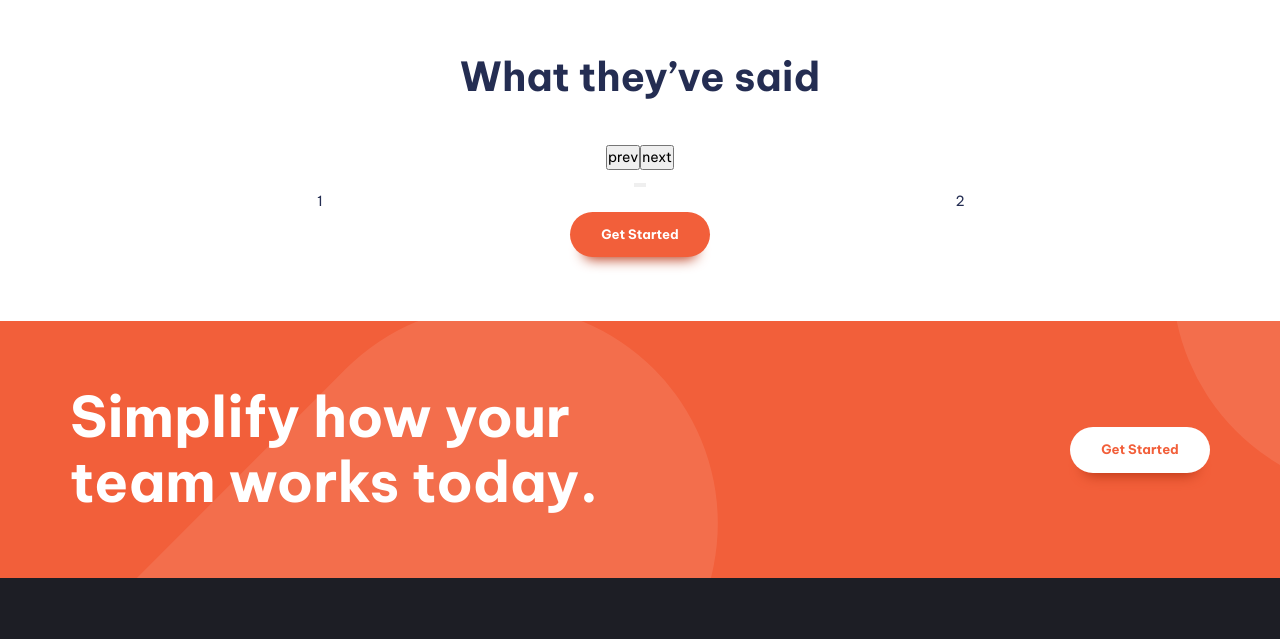
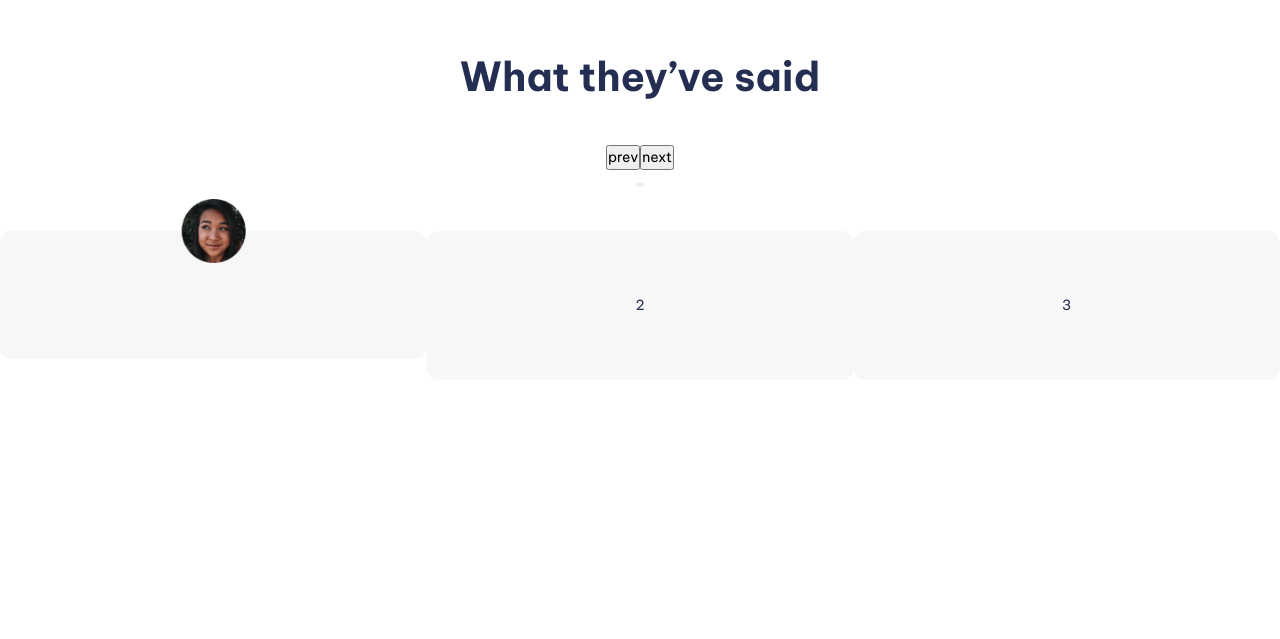
Before and after one commit to S1hredder/kurs-responsive-webiste, a website built with Vite: page index.html in a window 1280 px wide. Shown: the part 1386-2025 px from the top of the page. Built offline with nearby package versions, Linux system fonts and the light colour scheme.

Commit message:
images padding

```diff
--- a/index.html
+++ b/index.html
@@ -152,7 +152,7 @@
         </h2>
         <!-- Slider here -->
         <ul class="my-slider">
-          <li>1</li>
+          <li><img src="images/avatar-ali.png" alt="" /></li>
           <li>2</li>
           <li>3</li>
           <li>4</li>
--- a/main.js
+++ b/main.js
@@ -11,7 +11,7 @@ navToggle.addEventListener("click", () => {
 
 const slider = tns({
   container: ".my-slider",
-  items: 2,
+  items: 3,
   slideBy: "page",
   mouseDrag: true,
   swipeAngle: false,
--- a/style.css
+++ b/style.css
@@ -254,6 +254,28 @@ p[data-width='wide'] {
 }
 
 /* slider */
+.my-slider > * {
+  position: relative;
+  /* padding:var(--size-900) var(--size-400) var(--size-400) var(--size-600); */
+  padding: var(--size-800);
+  width: 100%;
+  flex: 0 0 auto;
+  background-color: var(--clr-neutral-200);
+  border-radius: var(--size-300);
+
+}
+.my-slider img {
+  width:var(--size-800);
+  position: absolute;
+  inset:0;
+  margin-inline:auto;
+  top:0%;
+  transform: translateY(-50%);
+}
+.tns-ovh {
+  min-height:600px;
+  padding-top:40px;
+}
 /* .slider {
   display: flex;
   list-style:none;
```
